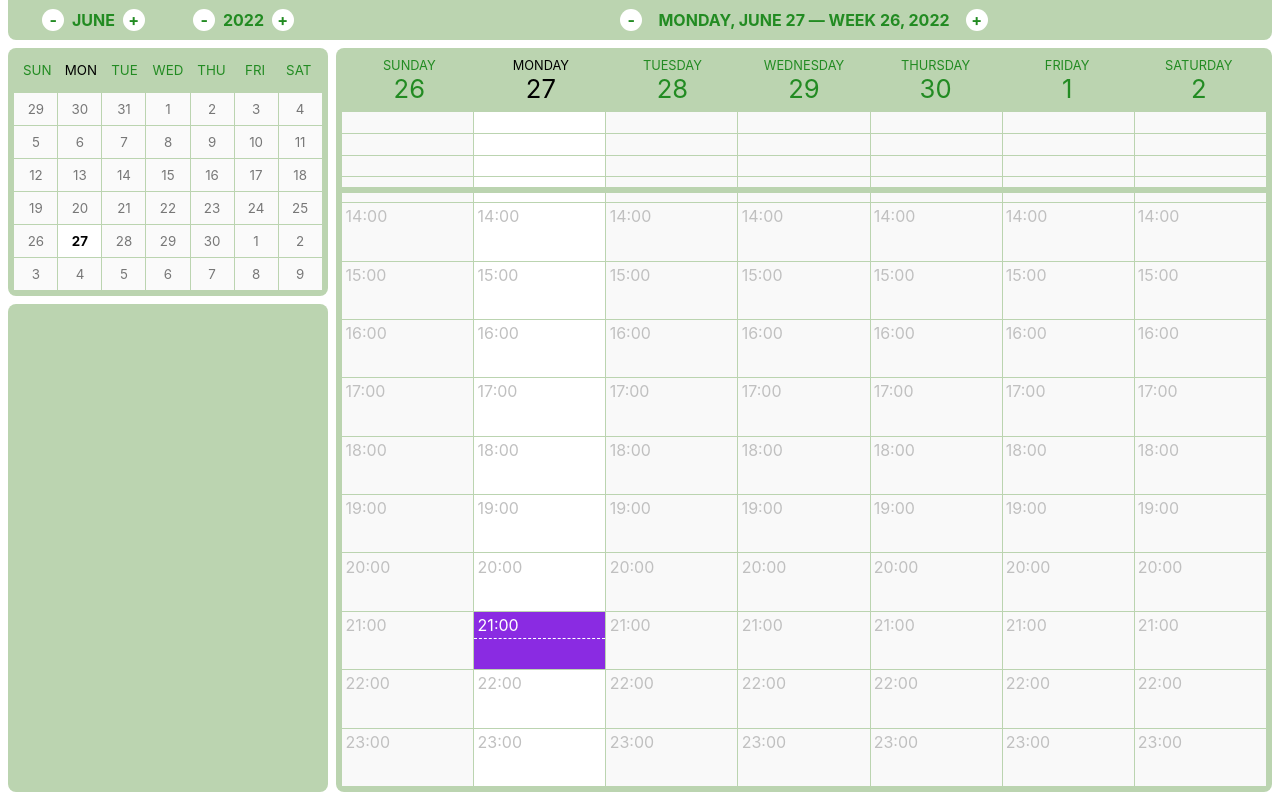
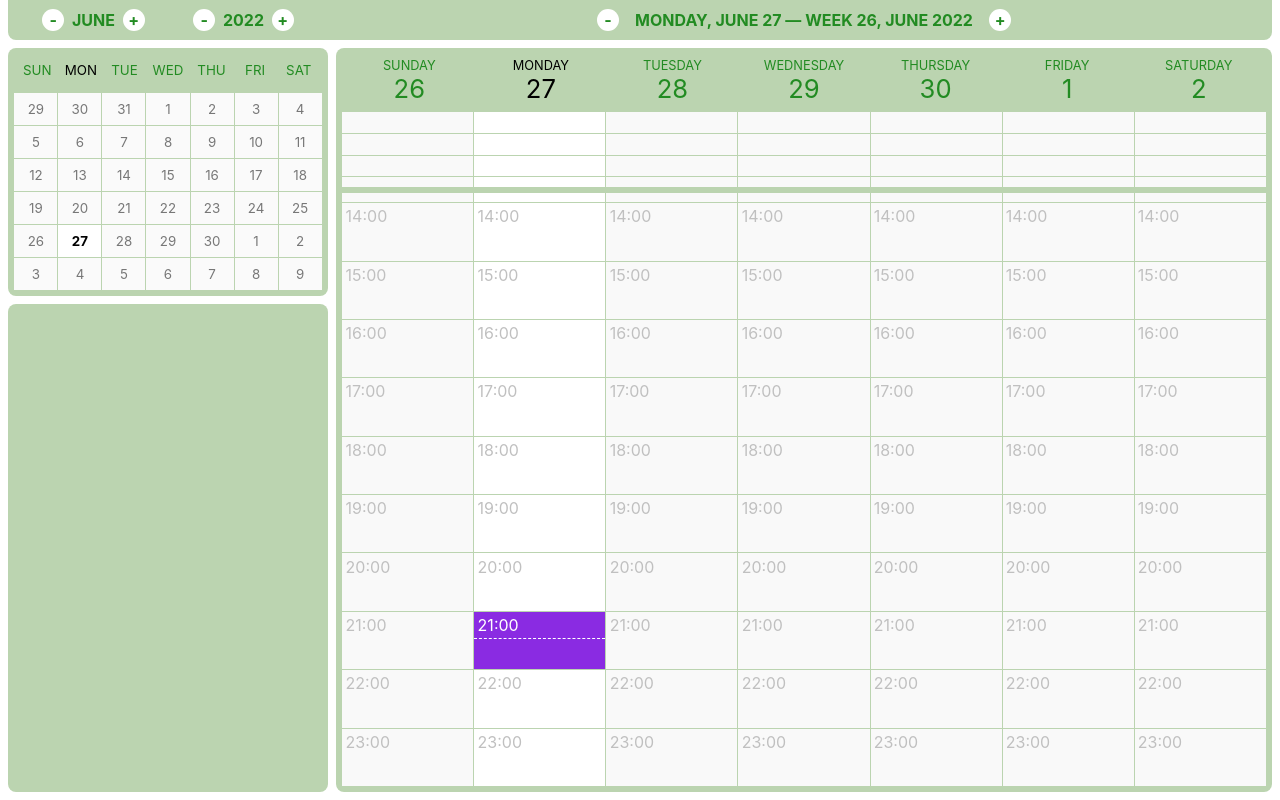
Before and after one commit to nkoster/calendar, a React (Create React App) app: page / in a window 1280 px wide. Built offline with nearby package versions, Linux system fonts and the light colour scheme.

Commit message:
Add local state to update on day changes

```diff
--- a/src/components/ContainerHeader.js
+++ b/src/components/ContainerHeader.js
@@ -4,6 +4,7 @@ import {
   getWeekNumber, isToday, oneYearAgo, oneYearAhead,
   oneMonthAgo, oneMonthAhead, oneWeekAgo, oneWeekAhead
 } from '../util'
+import {useEffect, useState} from 'react'
 
 const monthTable = [
   'JANUARY', 'FEBRUARY', 'MARCH', 'APRIL', 'MAY', 'JUNE', 'JULY',
@@ -80,6 +81,15 @@ const Spacer = () => {
 
 export function ContainerHeader() {
 
+  const today = new Date().getDay()
+  const [showDay, setShowDay] = useState(today)
+
+  useEffect(() => {
+    setInterval(() => {
+      setShowDay(new Date().getDay())
+    }, 5000)
+  }, [])
+
   const {timestamp} = State()
 
   const month = new Date(timestamp).getMonth()
@@ -99,7 +109,7 @@ export function ContainerHeader() {
         <LeftButtonWeek /><Spacer />
         {isToday(timestamp) &&
         <div>{weekTable[day]}, {monthTable[month]} {dayOfMonth}&nbsp;{'\u2014'}&nbsp;</div>}
-        <div>WEEK {week}, {isToday(timestamp) || monthTable[month]} {year}</div>
+        <div>WEEK {week}, {(isToday(timestamp) && week === showDay) || monthTable[month]} {year}</div>
         <Spacer /><RightButtonWeek />
         </div>
     </div>
--- a/src/components/WeekGridItem.js
+++ b/src/components/WeekGridItem.js
@@ -19,11 +19,15 @@ export function WeekGridItem({week, hour}) {
   const [currentHour, setCurrentHour] = useState(d.getHours())
   const focus = useRef()
 
+  const today = new Date().getDay()
+  const [showDay, setShowDay] = useState(today)
+
   useEffect(() => {
     setInterval(() => {
       const d = new Date()
       setCurrentMinutes(d.getMinutes())
       setCurrentHour(d.getHours())
+      setShowDay(new Date().getDay())
     }, 5000)
     setTimeout(() => {
       focus.current?.scrollIntoView({behavior:'smooth'})
@@ -32,12 +36,12 @@ export function WeekGridItem({week, hour}) {
 
   return (
     <div className={`ItemHour ${
-      dayOfWeek === week && isToday(timestamp) ? 'ItemCurrent' : ''
+      dayOfWeek === week && isToday(timestamp) && week === showDay ? 'ItemCurrent' : ''
     } ${
-      dayOfWeek === week && currentHour === hour && isToday(timestamp) ? 'ItemCurrenTime' : ''
+      dayOfWeek === week && currentHour === hour && isToday(timestamp) && week === showDay ? 'ItemCurrenTime' : ''
     }`} title={`${weekDays[0][week].split(',')[0]}, ${hour.toString().padStart(2, '0')}:00`}>
       {`${hour.toString().padStart(2, '0')}:00`}
-      {dayOfWeek === week && currentHour === hour && isToday?
+      {dayOfWeek === week && currentHour === hour && isToday(timestamp) && week === showDay ?
         <div ref={focus} style={{
           position: 'absolute',
           left: '0',
--- a/src/components/WeekHeaderItem.js
+++ b/src/components/WeekHeaderItem.js
@@ -2,8 +2,18 @@ import './WeekHeaderItem.css'
 import {getMonthGrid} from '../util/getMonthGrid'
 import {State} from '../state'
 import {isToday, dateStamp} from '../util'
+import {useEffect, useState} from 'react'
 
 export function WeekHeaderItem({week}) {
+
+  const today = new Date().getDay()
+  const [showDay, setShowDay] = useState(today)
+
+  useEffect(() => {
+    setInterval(() => {
+      setShowDay(new Date().getDay())
+    }, 2000)
+  }, [])
 
   const weekMap = ['SUNDAY', 'MONDAY', 'TUESDAY', 'WEDNESDAY', 'THURSDAY', 'FRIDAY', 'SATURDAY']
 
@@ -19,8 +29,8 @@ export function WeekHeaderItem({week}) {
 
   return (
     <div className='WeekHeaderItem'>
-      <div className={`WeekHeaderItemWeek ${isToday(timestamp) && dayOfWeek === week && 'Today'}`}>{weekMap[week]}</div>
-      <div className={`WeekHeaderItemDay ${isToday(timestamp) && dayOfWeek === week && 'TodayBox'}`}>{weekDays[0][week].split(' ')[1].replace(',','')}</div>
+      <div className={`WeekHeaderItemWeek ${isToday(timestamp) && dayOfWeek === week && week === showDay && 'Today'}`}>{weekMap[week]}</div>
+      <div className={`WeekHeaderItemDay ${isToday(timestamp) && dayOfWeek === week && week === showDay && 'TodayBox'}`}>{weekDays[0][week].split(' ')[1].replace(',','')}</div>
     </div>
   )
 }
```
